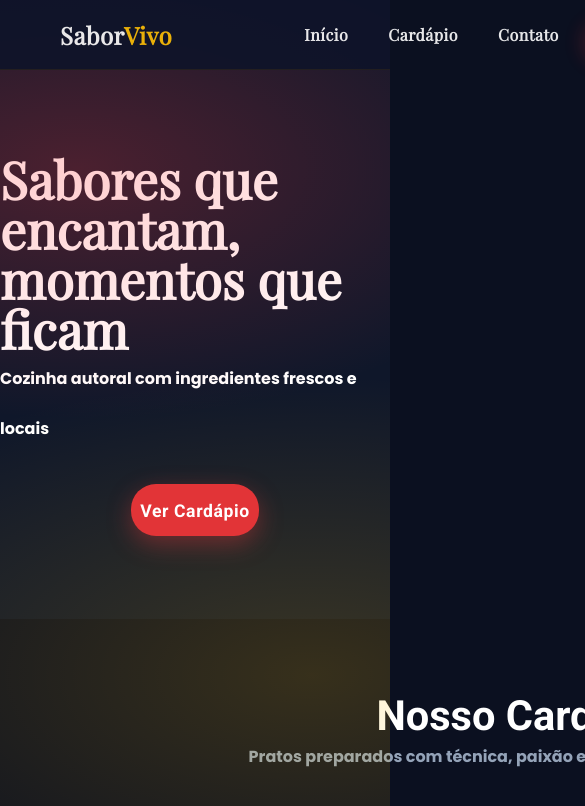
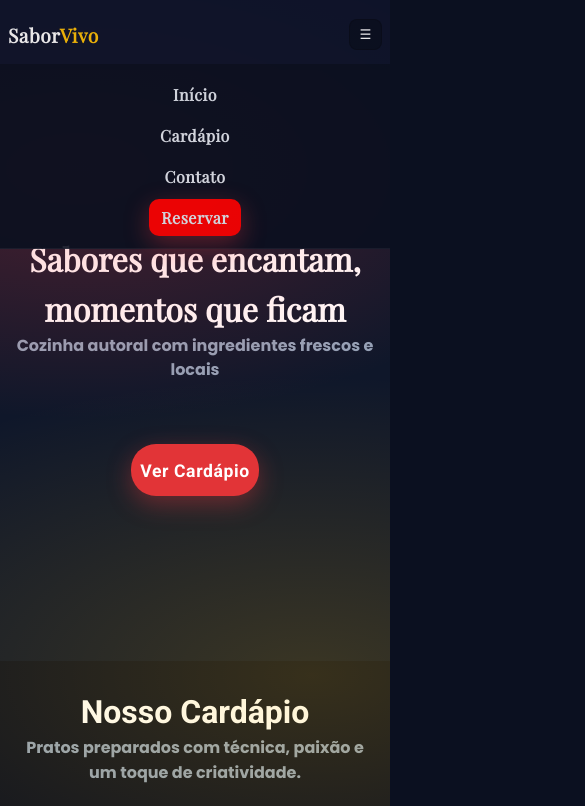
Before and after one commit to Felipe-Loures/projeto-MasterDev, a plain HTML site: page index.html in a window 390 px wide. Shown: the top 806 px of the page, 585 px wide, since content can reach past the window. Drawn offline with nearby package versions, Linux system fonts and the light colour scheme.

Commit message:
subindo novas funcoes css e jscript

```diff
--- a/index.html
+++ b/index.html
@@ -19,13 +19,13 @@
     <header class="header">
       <div class="container-header">
         <a href="#" class="logo"> Sabor<span>Vivo</span> </a>
-        <nav>
+        <nav class="nav is-open">
           <a href="#home">Início</a>
           <a href="#menu">Cardápio</a>
           <a href="#contato">Contato</a>
           <a href="reservas" class="button-reserva">Reservar</a>
         </nav>
-        <button class="nav-button"></button>
+        <button class="nav-toggle" aria-label="Abrir menu" aria-expanded="false">☰</button>
       </div>
     </header>
 
@@ -155,5 +155,15 @@
         Sabor Vivo. Todos direitos reservados.
       </div>
 
+    <script>
+       const btn = document.querySelector('.nav-toggle');
+       const nav = document.querySelector('.nav');
+      btn.addEventListener('click', () => {
+        const expanded = btn.getAttribute('aria-expanded') === 'true' || false;
+        btn.setAttribute('aria-expanded', !expanded);
+        nav.classList.toggle('is-open');
+      });
+      document.getElementById('year').textContent = new Date().getFullYear();
+    </script>
   </body>
 </html>
--- a/style.css
+++ b/style.css
@@ -87,8 +87,6 @@ nav > a {
 }
 .button-reserva {
   text-align: center;
-  width: 75px;
-  padding: 5px;
   background-color: red;
   box-shadow: 0px 8px 24px var(--box-shadow);
   border-radius: 10px;
@@ -238,6 +236,7 @@ nav > a {
   box-shadow: 0px 2px 2px rgba(8, 2, 2, 0.475);
   border-radius: 16px;
 }
+
 .corpo-card > span {
   color: var(--badge-color);
   background-color: var(--bg-badge-color);
@@ -252,16 +251,20 @@ nav > a {
   border-top: 1px solid rgba(255, 255, 255, 0.06);
   margin-top: 1rem;
 }
+
 .container-footer-grid {
-  display: flex;
-  justify-content: space-around;
+  display: grid;
+
   padding: 20px;
-  gap: 50px;
-
 }
-
+.redes-sociais {
+  grid-column: 4;
+}
 .social {
   padding: 15px;
+}
+.footer-localizacao {
+  grid-column: 2;
 }
 .social-link {
   font-size: 1.2rem;
@@ -321,13 +324,137 @@ nav > a {
   transform: translateY(-4px);
   box-shadow: 0 18px 40px rgba(0, 0, 0, 0.35);
 }
+.nav-toggle {
+  display: none;
+  background:var(--bg-dark);
+  color: var(--white);
+  border: 1px solid rgba(0, 0, 0, 0.2);
+  padding: 0.45rem 0.6rem;
+  border-radius: 8px;
+  cursor: pointer;
+}
 
 .card:hover {
   transform: translateY(-4px);
   box-shadow: 0 18px 40px rgba(0, 0, 0, 0.35);
 }
-
+.nav a {
+  color: #e2e8f0;
+  text-decoration: none;
+  padding: 0.5rem 0.75rem;
+  border-radius: 10px;
+  transition: background 0.2s ease, color 0.2s ease;
+}
+.nav a:hover {
+  background: rgba(255, 255, 255, 0.06);
+  color: #fff;
+  transition: 1.2s;
+}
 .card:hover .imagem-card img {
   transform: scale(1.06);
   filter: saturate(1.2) contrast(1.1);
 }
+
+@media (max-width: 768px) {
+  .header {
+    padding: 0.5rem;
+  }
+
+  .container-header {
+    justify-content: space-between;
+    flex-direction: row-reverse;
+
+    gap: 1rem;
+  }
+
+  .logo {
+    padding: 0;
+    order: 2;
+    font-size: 1.2rem;
+  }
+
+
+
+  .container-hero {
+    height: 70vh;
+    padding: 1rem;
+
+  }
+
+  .hero-titulo {
+    font-size: 2rem;
+    text-align: center;
+  }
+
+  .hero-subtitulo {
+    text-align: center;
+    color: var(--muted);
+    font-size: 1rem;
+    margin-bottom: 2rem;
+    line-height: 1.5;
+  }
+
+  .menu-section {
+    padding: 2rem 1rem;
+  }
+
+  .container-cardapio {
+    width: 100%;
+    padding: 0;
+  }
+
+  .titulo-cardapio {
+    font-size: 2rem;
+  }
+
+  .grid {
+    grid-template-columns: 1fr;
+    gap: 1.5rem;
+  }
+
+  .container-cardapio .card {
+    width: 100%;
+  }
+
+  .container-footer-grid {
+    flex-direction: column;
+    text-align: center;
+    align-items: center;
+    padding: 2rem 1rem;
+    gap: 1.5rem;
+  }
+
+  .footer-localizacao {
+    text-align: center;
+  }
+
+  .redes-sociais {
+    text-align: center;
+  }
+
+  .logo-footer {
+    text-align: center;
+  }
+  nav.is-open {
+    display: flex;
+    background-color: rgba(11,16,32, 1);
+
+  }
+
+
+
+  .nav-toggle {
+    display: inline-block;
+  }
+  .nav {
+    position: fixed;
+    inset: 64px 0 auto 0;
+    background: var(--bg-dark);
+    border-bottom: 1px solid rgba(255, 255, 255, 0.06);
+    padding: 0.75rem 1rem;
+    display: none;
+    flex-direction: column;
+    gap: 0.25rem;
+
+  }
+}
```
